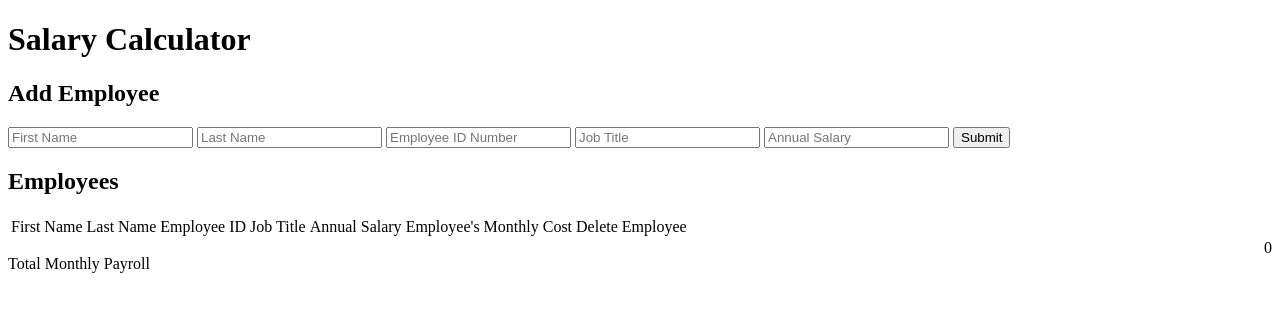
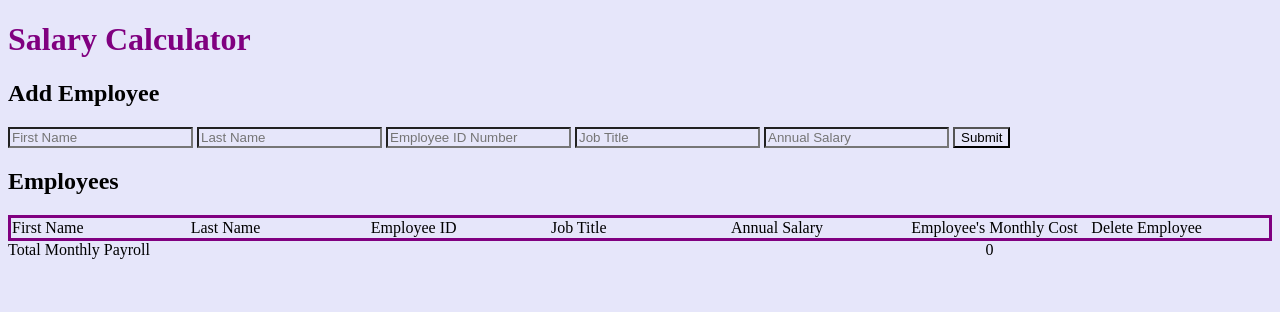
Before and after one commit to NekkidBear/JKL-weekend-salary-calculator, a website: page index.html in a window 1280 px wide. Drawn offline with Linux system fonts and the light colour scheme.

Commit message:
styling page and table

```diff
--- a/index.html
+++ b/index.html
@@ -68,9 +68,8 @@
       </section>
     </main>
     <footer id="footer">
-      <p id="footer-text">
-        Total Monthly Payroll</p>
-        <span id="monthlyCost">0</span>
+      <div id="footer-text">Total Monthly Payroll</div>
+      <span id="monthlyCost">0</span>
     </footer>
   </body>
 </html>
--- a/styles.css
+++ b/styles.css
@@ -1,15 +1,32 @@
+* {
+  background-color: lavender;
+}
+header {
+  background-color: aquamarine;
+  color: Purple;
+
+}
+table {
+  table-layout: fixed;
+  width: 100%;
+  border-collapse: collapse;
+  border: 3px solid purple
+}
 footer {
   display: flex;
   justify-content: space-between;
+
 }
 
 #footer-text{
   float: left;
+  flex-grow: .5;
 }
 
 #monthlyCost {
-  position: relative;
   float: right;
+  flex-grow: .5;
+  text-align: center;
 }
 .over-budget {
   color: red;
```
